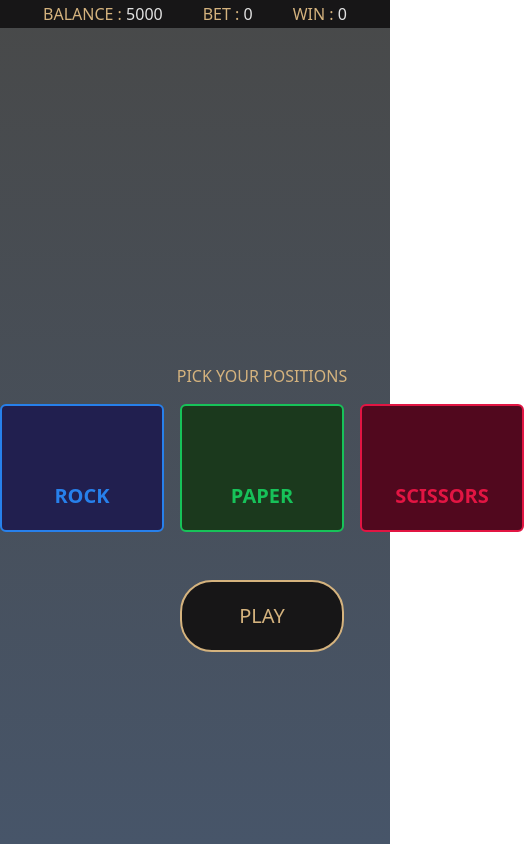
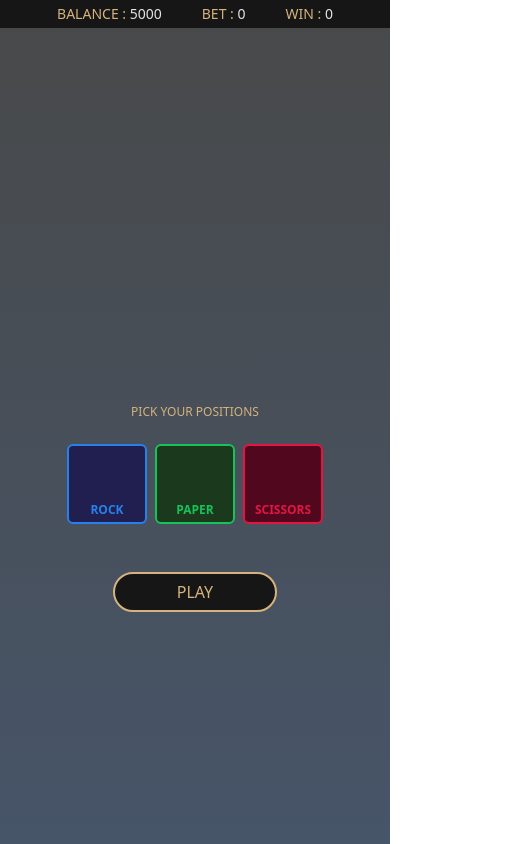
Before and after one commit to mustafadalga/rock-paper-scissors, a React (Vite) app: page / in a window 390 px wide. Shown: the whole page, 524 px wide, since content can reach past the window. Built offline with nearby package versions, Linux system fonts and the light colour scheme.

Commit message:
Improve responsive design

```diff
--- a/src/components/Bet.tsx
+++ b/src/components/Bet.tsx
@@ -24,8 +24,8 @@ export default function Bet({
                                 borderWidth,
                                 onClick
                             }: Props) {
-    const containerClassName = `${backgroundColor} ${borderColor} ${borderWidth} grid place-items-center content-end gap-3 w-[10.25rem] h-32 p-5 border-solid transition-all duration-300 rounded-md hover:scale-105`;
-    const textClassName = `${textColor} uppercase text-xl font-semibold`;
+    const containerClassName = `${backgroundColor} ${borderColor} ${borderWidth} grid place-items-center content-end gap-2 lg:gap-3 w-20 h-20 md:w-24 md:h-24 lg:w-[10.25rem] lg:h-32 p-1 md:m-2 lg:p-5 border-solid transition-all duration-300 rounded-md hover:scale-105`;
+    const textClassName = `${textColor} uppercase text-xs md:text-base lg:text-xl font-semibold`;
 
     return (
         <button type="button"
--- a/src/components/BetAmount.tsx
+++ b/src/components/BetAmount.tsx
@@ -3,7 +3,7 @@ import useAnimatedNumber from "@/hooks/useAnimatedNumber";
 export default function BetAmount({ amount }: { amount: number }) {
     return (
         <div
-            className="grid place-items-center rounded-full w-10 h-10 text-xs bg-gains-boro border-4 border-solid border-royal-blue">
+            className="grid place-items-center rounded-full w-10 h-10 text-[10px] md:text-xs bg-gains-boro border-4 border-solid border-royal-blue">
             {useAnimatedNumber(amount)}
         </div>
     )
--- a/src/components/BetChoicesDisplay.tsx
+++ b/src/components/BetChoicesDisplay.tsx
@@ -24,7 +24,7 @@ export default function BetChoicesDisplay() {
     }, []);
 
     return (
-        <div className="flex gap-16 text-4xl font-semibold">
+        <div className="flex flex-col lg:flex-row items-center gap-1 lg:gap-16 text-2xl md:text-3xl lg:text-4xl font-semibold">
             <h2 className="text-gains-boro uppercase"> {computerBet} </h2>
             <h2 className="text-burly-wood lowercase"> vs </h2>
             <h2 className="text-gains-boro uppercase"> {playerChoice} </h2>
--- a/src/components/BetOutcomeDisplay.tsx
+++ b/src/components/BetOutcomeDisplay.tsx
@@ -49,7 +49,7 @@ export function BetOutcomeDisplay() {
 
     return (
         <div className="grid place-items-center gap-5 uppercase font-semibold">
-            <h1 className={`${className} text-5xl`}> {title}</h1>
+            <h1 className={`${className} text-3xl md:text-4xl lg:text-5xl`}> {title}</h1>
             <h3 className="text-xl">
                 <span className="text-burly-wood">You win</span>
                 <span className="text-gains-boro"> {useAnimatedNumber(winAmount)} </span>
--- a/src/components/Bets.tsx
+++ b/src/components/Bets.tsx
@@ -70,7 +70,7 @@ export default function Bets() {
         <div className="grid place-items-center content-end gap-4">
             {showLabel ? <BetsLabel/> : <div className="h-6"/>}
 
-            <div className="flex justify-center gap-4">
+            <div className="flex justify-center gap-2 md:gap-3 lg:gap-4">
                 {choices.map(choice => <Bet key={choice.choice}
                                             {...choice}
                                             onClick={onChoice}/>)}
--- a/src/components/BetsLabel.tsx
+++ b/src/components/BetsLabel.tsx
@@ -1,6 +1,6 @@
 export default function BetsLabel(){
     return (
-        <div className="h-6 text-burly-wood uppercase text-base">
+        <div className="h-6 text-burly-wood uppercase text-xs md:text-sm lg:text-base">
             PICK YOUR POSITIONS
         </div>
     )
--- a/src/components/ButtonAction.tsx
+++ b/src/components/ButtonAction.tsx
@@ -14,7 +14,7 @@ export default function ButtonAction() {
     } = useGameStore();
     const hasSelectedBet: boolean = bets.length > 0;
     const isGamePending: boolean = gameState === GameState.Pending;
-    const buttonClassName: string = `${isGamePending ? "text-burly-wood/25 bg-cod-gray/25 border-burly-wood/25" : "text-burly-wood bg-cod-gray border-burly-wood"} w-[10.25rem] h-[4.5rem] border-2 border-solid rounded-[2rem] hover:shadow-[0px_0px_4px] hover:shadow-burly-wood transition-all duration-300`;
+    const buttonClassName: string = `${isGamePending ? "text-burly-wood/25 bg-cod-gray/25 border-burly-wood/25" : "text-burly-wood bg-cod-gray border-burly-wood"} w-[10.25rem] h-10 md:h-12 lg:h-[4.5rem] border-2 border-solid rounded-[2rem] hover:shadow-[0px_0px_4px] hover:shadow-burly-wood transition-all duration-300`;
     const buttonText: string = isGameFinished && !isGamePending ? "Clear" : "Play";
 
     const handleComputerBet = () => {
@@ -47,7 +47,7 @@ export default function ButtonAction() {
         <button type="button"
                 onClick={onClick}
                 className={buttonClassName}>
-            <span className="uppercase text-xl">{buttonText}</span>
+            <span className="uppercase text-base md:text-lg lg:text-xl">{buttonText}</span>
         </button>
     )
 }
--- a/src/components/Header.tsx
+++ b/src/components/Header.tsx
@@ -7,7 +7,7 @@ export default function Header() {
 
     return (
         <div className="flex justify-center h-7 bg-cod-gray">
-            <div className="flex items-center gap-10 text-base">
+            <div className="flex items-center gap-10 text-sm lg:text-base">
                 <h4>
                     <span className="text-burly-wood uppercase">BALANCE :</span>
                     <span className="text-gains-boro"> {useAnimatedNumber(balance)} </span>
```
